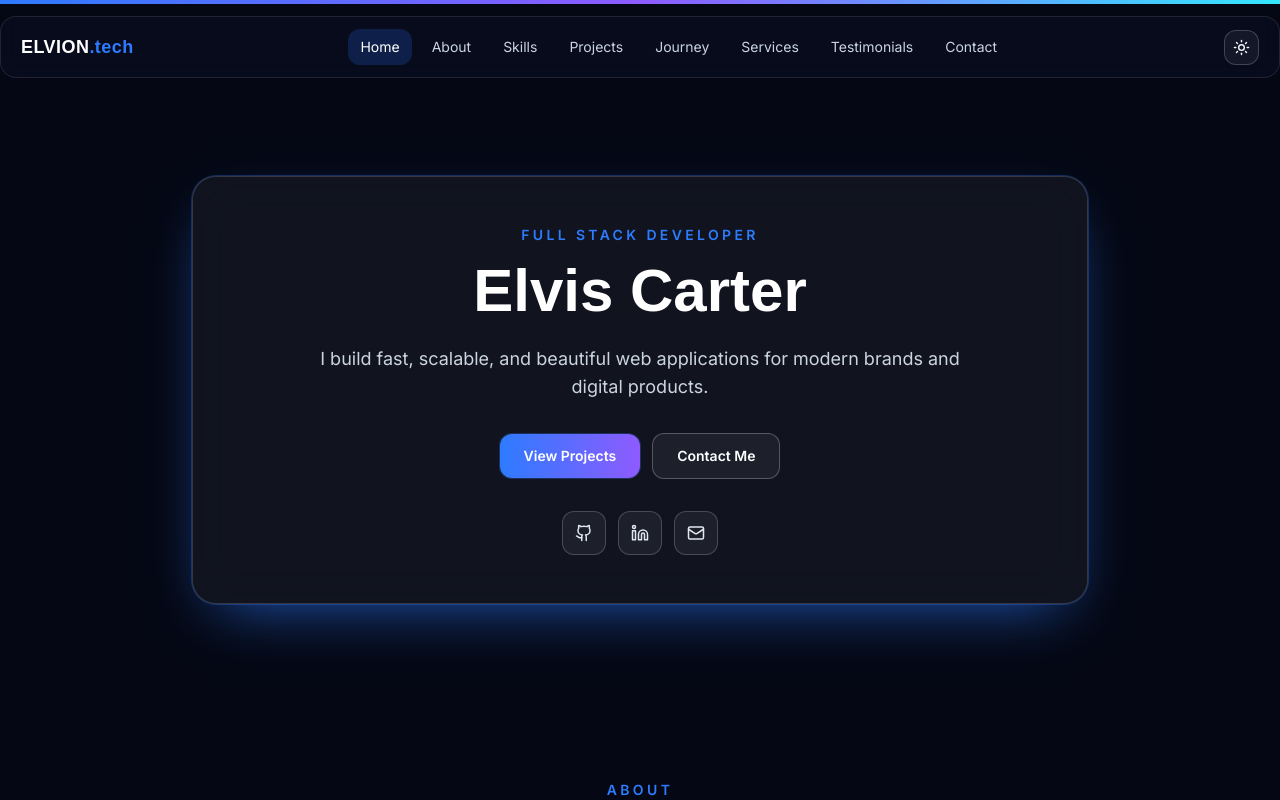
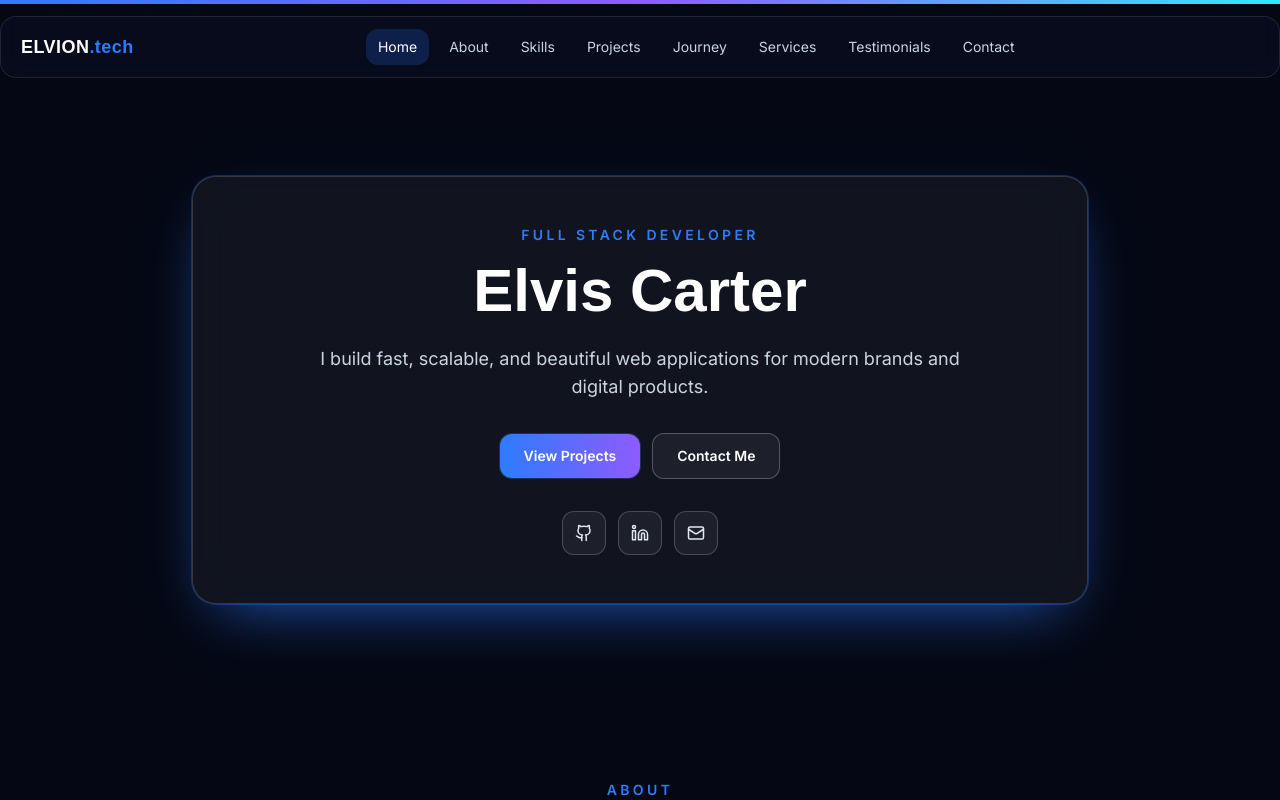
Before and after one commit to Elvis184/portfolio-website, a React (Vite) app: page / in a window 1280 px wide. Shown: the top 800 px of the page. Built offline with nearby package versions, Linux system fonts and the light colour scheme.

Commit message:
updated portfolio website

```diff
--- a/src/App.jsx
+++ b/src/App.jsx
@@ -60,7 +60,6 @@ function useActiveSection(ids) {
 }
 
 export default function App() {
-  const [darkMode, setDarkMode] = useState(true);
   const [loading, setLoading] = useState(true);
   const activeSection = useActiveSection(sectionIds);
 
@@ -72,20 +71,12 @@ export default function App() {
     return () => window.clearTimeout(timeoutId);
   }, []);
 
-  useEffect(() => {
-    document.documentElement.classList.toggle("dark", darkMode);
-  }, [darkMode]);
-
   return (
     <>
       <PageLoader visible={loading} />
       <ScrollProgress />
       <div className="relative overflow-hidden bg-ink text-white">
-        <Navbar
-          activeSection={activeSection}
-          darkMode={darkMode}
-          onToggleTheme={() => setDarkMode((value) => !value)}
-        />
+        <Navbar activeSection={activeSection} />
 
         <main>
           <Hero />
--- a/src/components/Contact.jsx
+++ b/src/components/Contact.jsx
@@ -11,7 +11,28 @@ const INITIAL_FORM = {
   company: "",
 };
 
-const API_URL = import.meta.env.VITE_CONTACT_API_URL || "/api/contact";
+function getContactApiUrl() {
+  const configuredUrl = import.meta.env.VITE_CONTACT_API_URL;
+
+  if (!configuredUrl) {
+    return "/api/contact";
+  }
+
+  const isLocalAbsoluteUrl = /^https?:\/\/(localhost|127\.0\.0\.1)/i.test(
+    configuredUrl
+  );
+  const isLocalHost =
+    typeof window !== "undefined" &&
+    /^(localhost|127\.0\.0\.1)$/i.test(window.location.hostname);
+
+  if (isLocalAbsoluteUrl && !isLocalHost) {
+    return "/api/contact";
+  }
+
+  return configuredUrl;
+}
+
+const API_URL = getContactApiUrl();
 
 function getFormStartedAt() {
   return Date.now();
@@ -206,7 +227,7 @@ export default function Contact() {
           </p>
           <div className="mt-5 space-y-3 text-sm text-slate-200">
             <p>Email: info.elviontech@gmail.com</p>
-            <p>GitHub: github.com/elviontech</p>
+            <p>GitHub: github.com/elvis184</p>
             <p>LinkedIn: linkedin.com/in/elviontech</p>
           </div>
           <div className="mt-6 flex gap-3">
@@ -218,7 +239,7 @@ export default function Contact() {
               <Mail size={18} />
             </a>
             <a
-              href="https://github.com/elviontech"
+              href="https://github.com/elvis184"
               target="_blank"
               rel="noreferrer"
               className="rounded-xl border border-white/20 bg-white/5 p-3 text-slate-200 transition hover:border-electric/50 hover:text-electric"
--- a/src/components/Navbar.jsx
+++ b/src/components/Navbar.jsx
@@ -1,5 +1,5 @@
 import { useEffect, useState } from "react";
-import { Menu, Moon, Sun, X } from "lucide-react";
+import { Menu, X } from "lucide-react";
 
 const navItems = [
   { id: "hero", label: "Home" },
@@ -12,7 +12,7 @@ const navItems = [
   { id: "contact", label: "Contact" },
 ];
 
-export default function Navbar({ activeSection, darkMode, onToggleTheme }) {
+export default function Navbar({ activeSection }) {
   const [open, setOpen] = useState(false);
   const [scrolled, setScrolled] = useState(false);
 
@@ -70,14 +70,6 @@ export default function Navbar({ activeSection, darkMode, onToggleTheme }) {
 
           <div className="flex items-center gap-2">
             <button
-              onClick={onToggleTheme}
-              aria-label="Toggle theme"
-              className="rounded-xl border border-white/20 bg-white/5 p-2 text-slate-100 transition hover:border-electric/60 hover:text-electric"
-            >
-              {darkMode ? <Sun size={17} /> : <Moon size={17} />}
-            </button>
-
-            <button
               onClick={() => setOpen((state) => !state)}
               className="rounded-xl border border-white/20 bg-white/5 p-2 text-slate-100 lg:hidden"
               aria-label="Open mobile menu"
```
